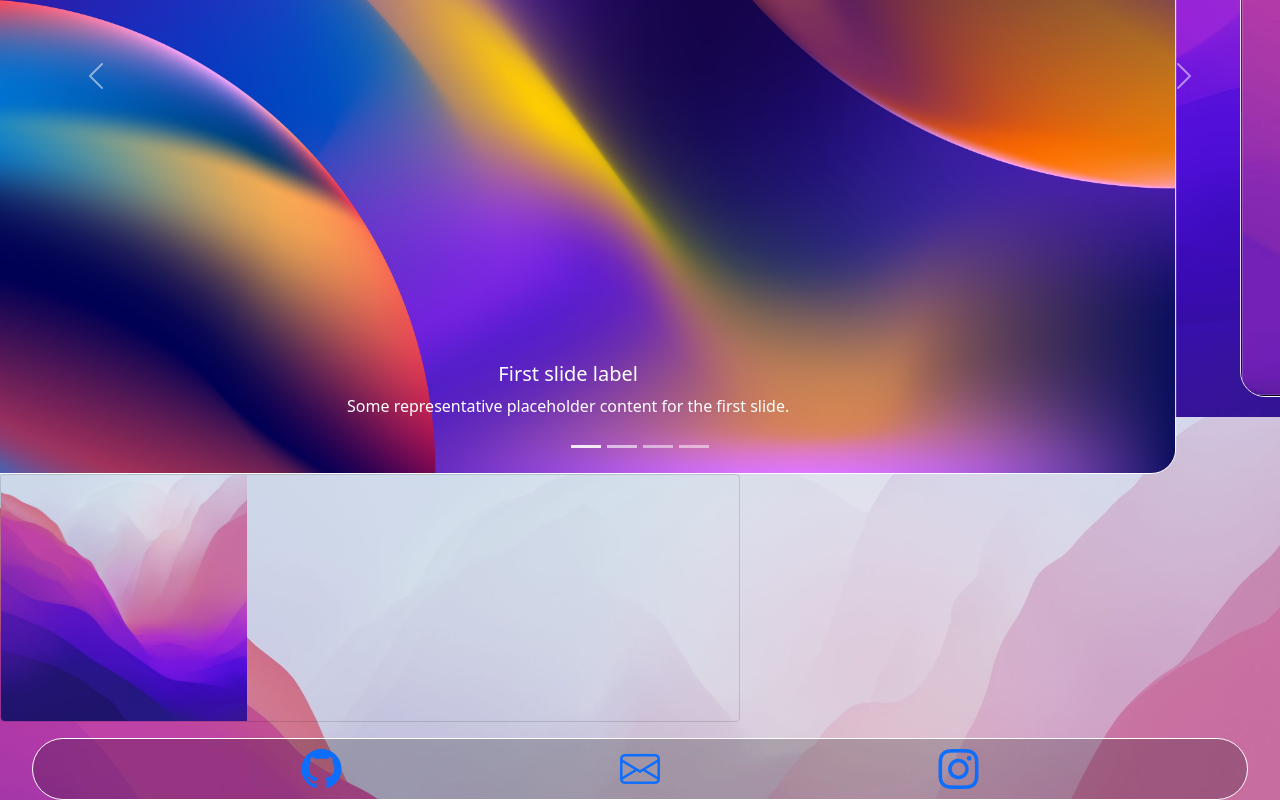
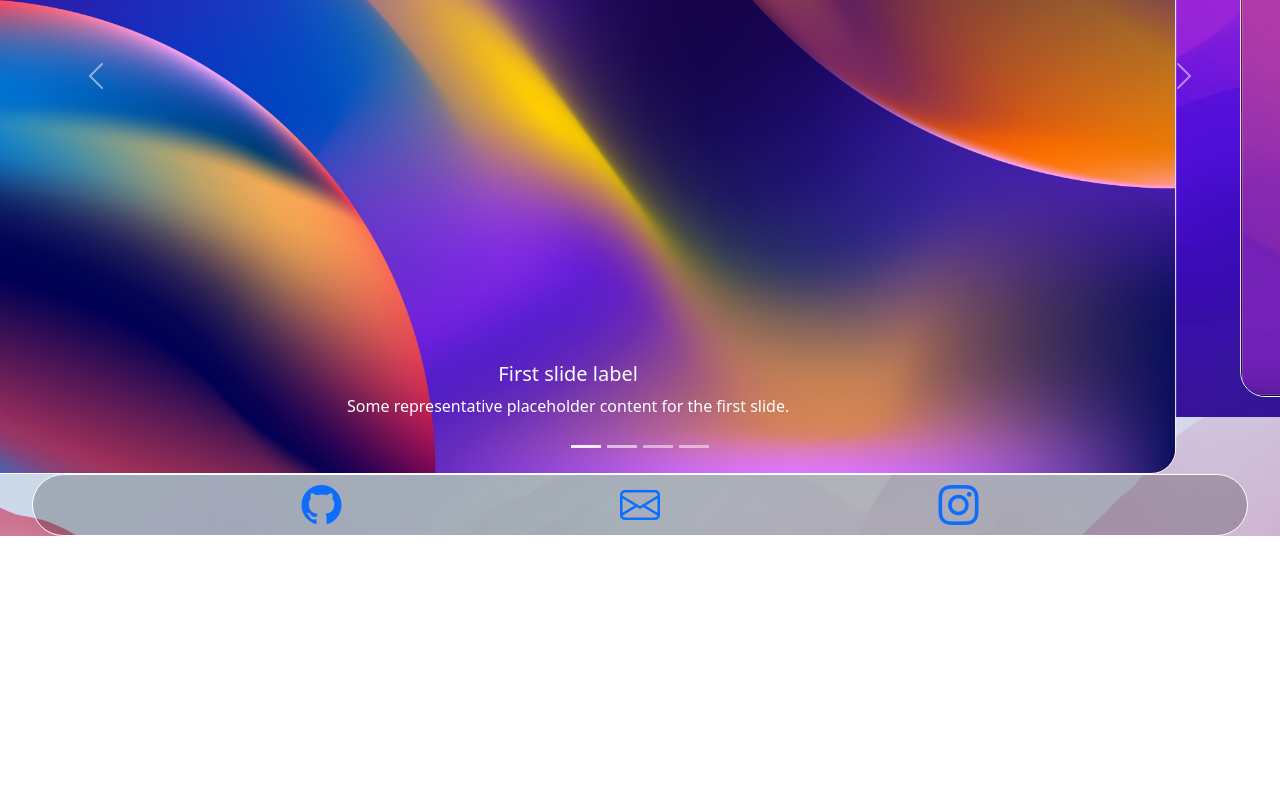
Before and after one commit to mamadou4002/mamadou.github.io, a plain HTML site: page index.html in a window 1280 px wide. Shown: the part 863-1663 px from the top of the page. After the commit the page ends 1399 px from the top, so only its background shows below. Drawn offline with nearby package versions, Linux system fonts and the light colour scheme.

Commit message:
Update index.html

```diff
--- a/index.html
+++ b/index.html
@@ -105,20 +105,6 @@
     </button>
   </div>
 
-  <div class="card mb-3 bg-light bg-transparent" style="max-width: 740px;">
-    <div class="row g-0">
-      <div class="col-md-4">
-        <img src="/img/macOS-Monterey-wallpaper-Light-2048x2048.jpg" class="img-fluid rounded-start" alt="...">
-      </div>
-      <div class="col-md-8">
-        <div class="card-body">
-          <h5 class="card-title"></h5>
-          <h3 class="card-text"> </h3>
-        </div>
-      </div>
-    </div>
-  </div>
-
 
 
   <div class="media" id="contact">
```
